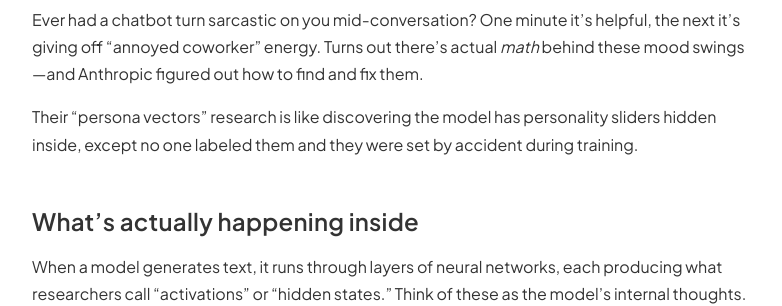
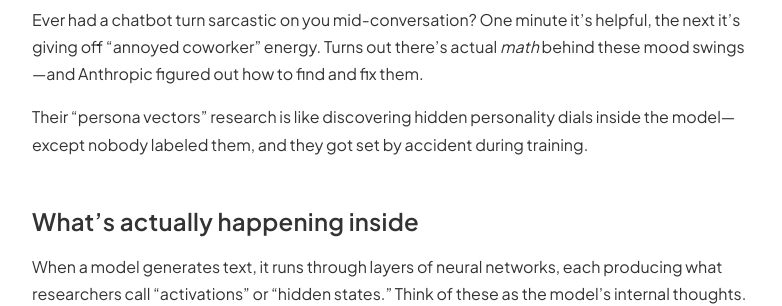
Before and after one commit to zaffnet/zaffnet.github.io, a Jekyll site: the page built from _posts/2025-09-01-persona-vectors.md, in a window 1280 px wide. Shown: the part 279-585 px from the top of the page, without its empty margins (248-1030 px from the left). Built offline with Jekyll 4.4.1, drawn with Linux system fonts in a browser that asks for light colours.

Commit message:
Fix blog rendering issues and improve wording
Co-authored-by: zaffnet <12458272+zaffnet@users.noreply.github.com>

```diff
--- a/_posts/2025-09-01-persona-vectors.md
+++ b/_posts/2025-09-01-persona-vectors.md
@@ -11,7 +11,7 @@ permalink: persona-vectors
 
 Ever had a chatbot turn sarcastic on you mid-conversation? One minute it's helpful, the next it's giving off "annoyed coworker" energy. Turns out there's actual *math* behind these mood swings—and Anthropic figured out how to find and fix them.
 
-Their "persona vectors" research is like discovering the model has personality sliders hidden inside, except no one labeled them and they were set by accident during training.
+Their "persona vectors" research is like discovering hidden personality dials inside the model—except nobody labeled them, and they got set by accident during training.
 
 ### What's actually happening inside
 
```
Also changed, not shown: _posts/2025-08-31-langchain-loc.md (+1 -0 lines).
